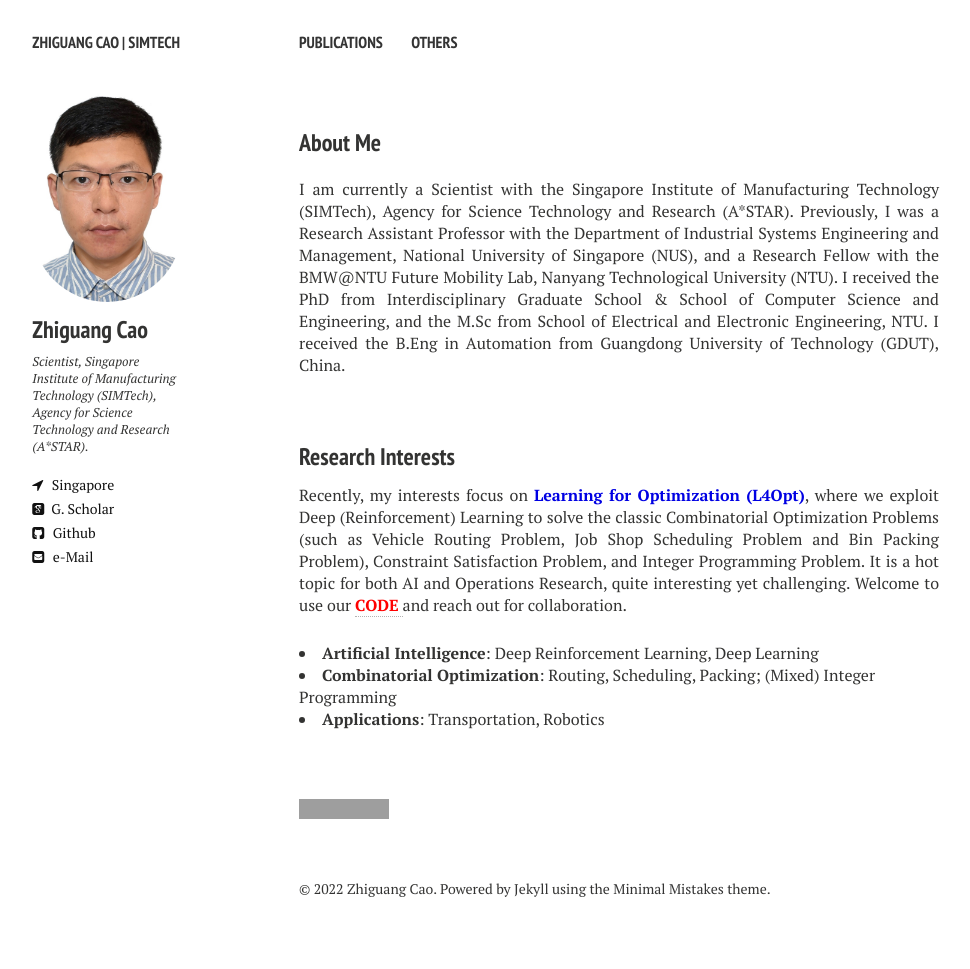
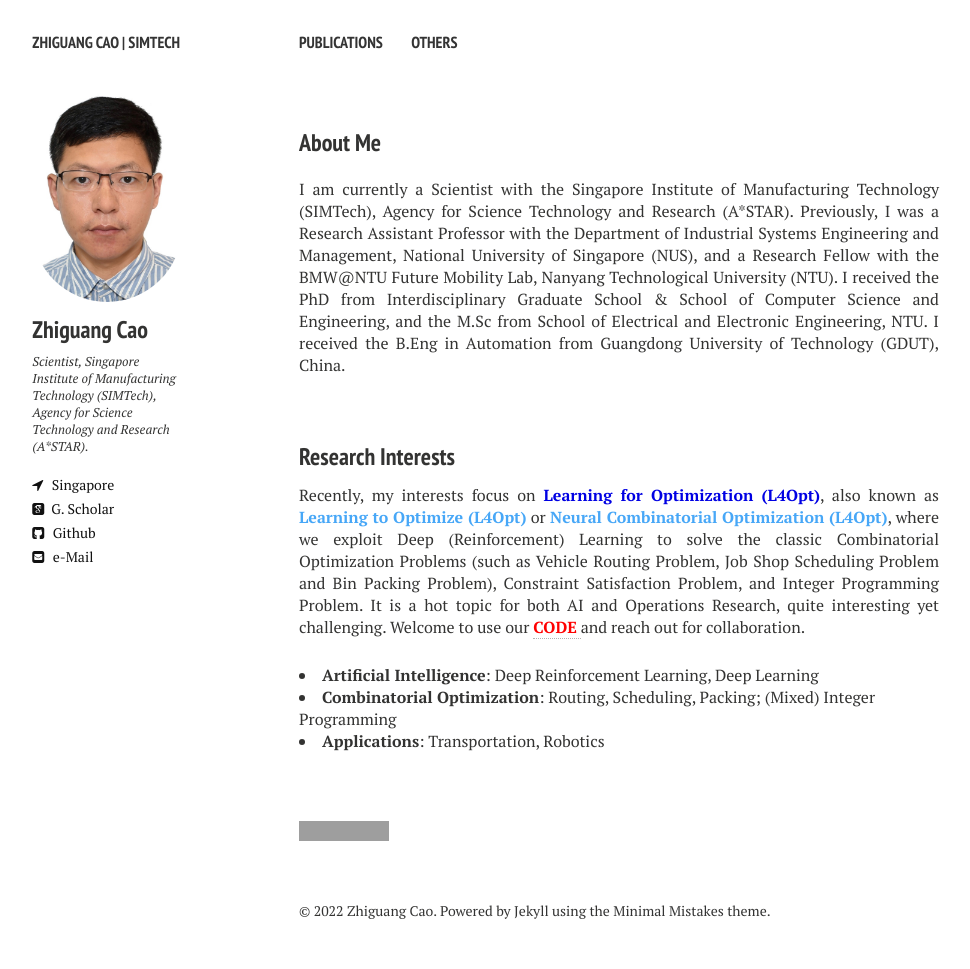
Before and after one commit to zhiguangcaosg/zhiguangcaosg.github.io, a Jekyll site: the page built from index.md, in a window 1280 px wide. Shown: the whole page, without its empty margins (21-991 px from the left). Built offline with Jekyll 4.4.1, drawn with Linux system fonts in a browser that asks for light colours; nearby versions of some CDN libraries; before the commit the page ends 947 px from its top, so only the background shows below that; grey boxes are pictures that could not be loaded.

Commit message:
Update index.md

```diff
--- a/index.md
+++ b/index.md
@@ -12,7 +12,7 @@ image: banner1.png
 
 
 <h3 style="margin-bottom:-8px;padding-top:20px;">Research Interests</h3> <br>
-<p align="justify">Recently, my interests focus on <font color="#0000E3"><b>Learning for Optimization (L4Opt)</b></font>, where we exploit Deep (Reinforcement) Learning to solve the classic Combinatorial Optimization Problems (such as Vehicle Routing Problem, Job Shop Scheduling Problem and Bin Packing Problem), Constraint Satisfaction Problem, and Integer Programming Problem. It is a hot topic for both AI and Operations Research, quite interesting yet challenging. Welcome to use our <a href="https://zhiguangcaosg.github.io/publications/"  target="_blank"> <font color="#FF0000"><b>CODE</b> </font></a> and reach out for collaboration.
+<p align="justify">Recently, my interests focus on <font color="#0000E3"><b>Learning for Optimization (L4Opt)</b></font>, also known as <font color="#47A7F7"><b>Learning to Optimize (L4Opt)</b></font> or <font color="#47A7F7"><b>Neural Combinatorial Optimization (L4Opt)</b></font>, where we exploit Deep (Reinforcement) Learning to solve the classic Combinatorial Optimization Problems (such as Vehicle Routing Problem, Job Shop Scheduling Problem and Bin Packing Problem), Constraint Satisfaction Problem, and Integer Programming Problem. It is a hot topic for both AI and Operations Research, quite interesting yet challenging. Welcome to use our <a href="https://zhiguangcaosg.github.io/publications/"  target="_blank"> <font color="#FF0000"><b>CODE</b> </font></a> and reach out for collaboration.
 </p>
 <li>
 <b>Artificial Intelligence</b>:  Deep Reinforcement Learning, Deep Learning
```
